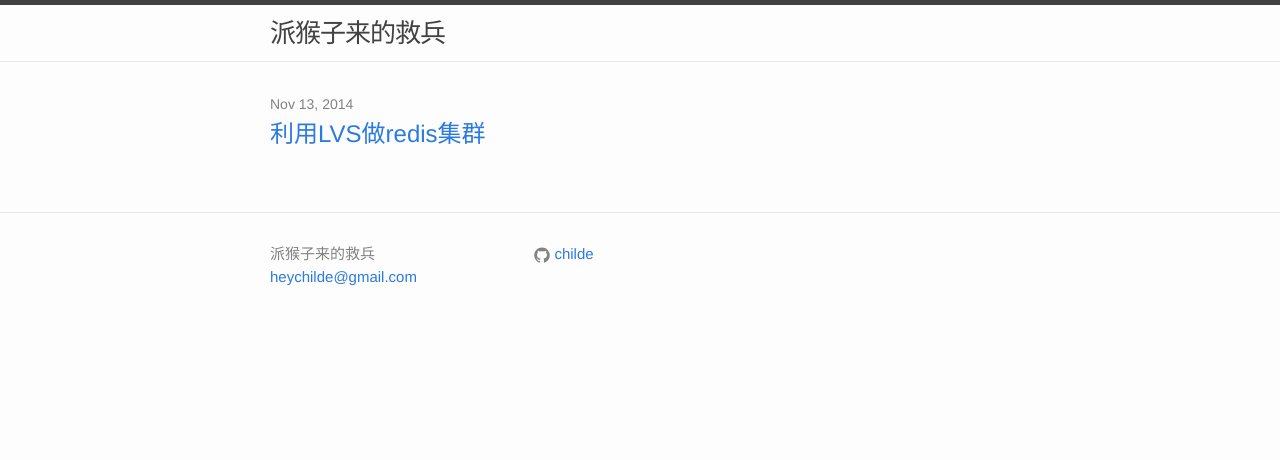
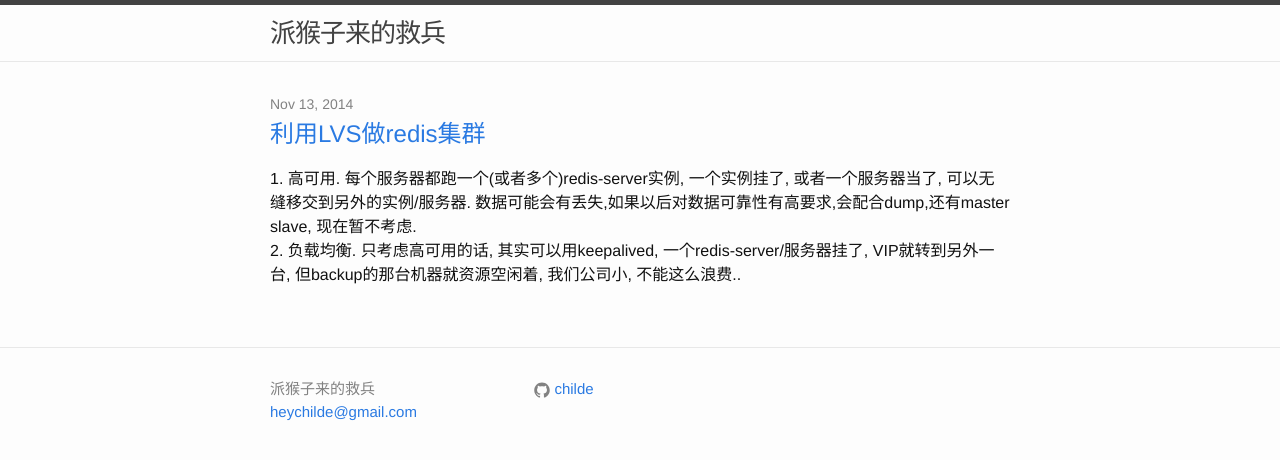
Before and after one commit to childe/ohmycat, a Jekyll site: the page built from index.html, in a window 1280 px wide. Shown: the top 460 px of the page. Built offline with Jekyll 4.4.1, drawn with Linux system fonts in a browser that asks for light colours.

Commit message:
add abstract

```diff
--- a/_posts/2014-11-13-lvs-and-redis-cluster.markdown
+++ b/_posts/2014-11-13-lvs-and-redis-cluster.markdown
@@ -3,6 +3,8 @@ layout: post
 title:  "利用LVS做redis集群"
 date:   2014-11-13 16:35:27 +0800
 modifydate:   2014-11-13 18:40:27 +0800
+abstract:   "1. 高可用. 每个服务器都跑一个(或者多个)redis-server实例, 一个实例挂了, 或者一个服务器当了, 可以无缝移交到另外的实例/服务器. 数据可能会有丢失,如果以后对数据可靠性有高要求,会配合dump,还有master slave, 现在暂不考虑. <br>
+2. 负载均衡. 只考虑高可用的话, 其实可以用keepalived, 一个redis-server/服务器挂了, VIP就转到另外一台, 但backup的那台机器就资源空闲着, 我们公司小, 不能这么浪费.."
 categories: ops net
 ---
 # 需求
--- a/index.html
+++ b/index.html
@@ -14,6 +14,7 @@ layout: default
         <h2>
           <a class="post-link" href="{{ post.url | prepend: site.baseurl }}">{{ post.title }}</a>
         </h2>
+        <div>{{ post.abstract }}</div>
       </li>
     {% endfor %}
   </ul>
```
